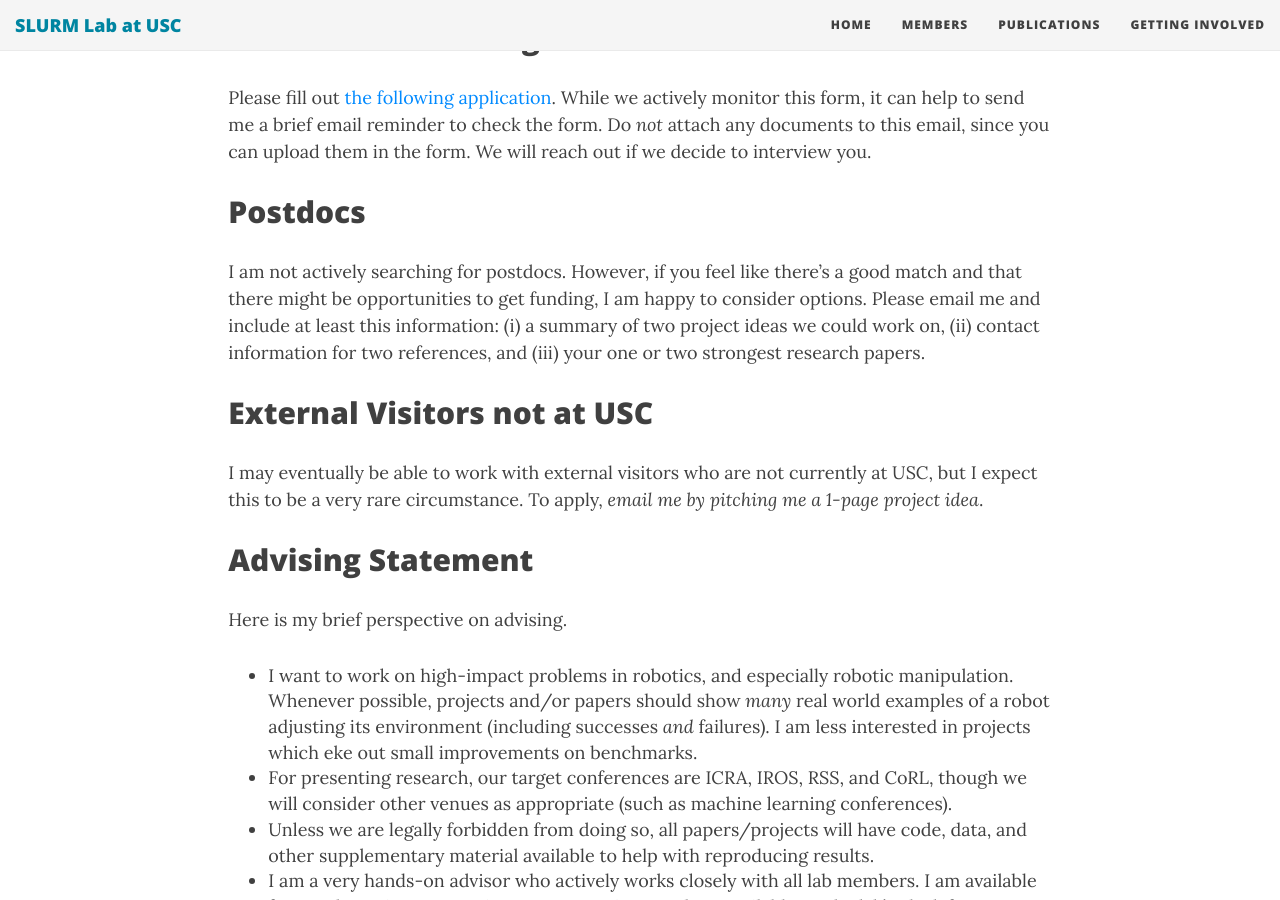
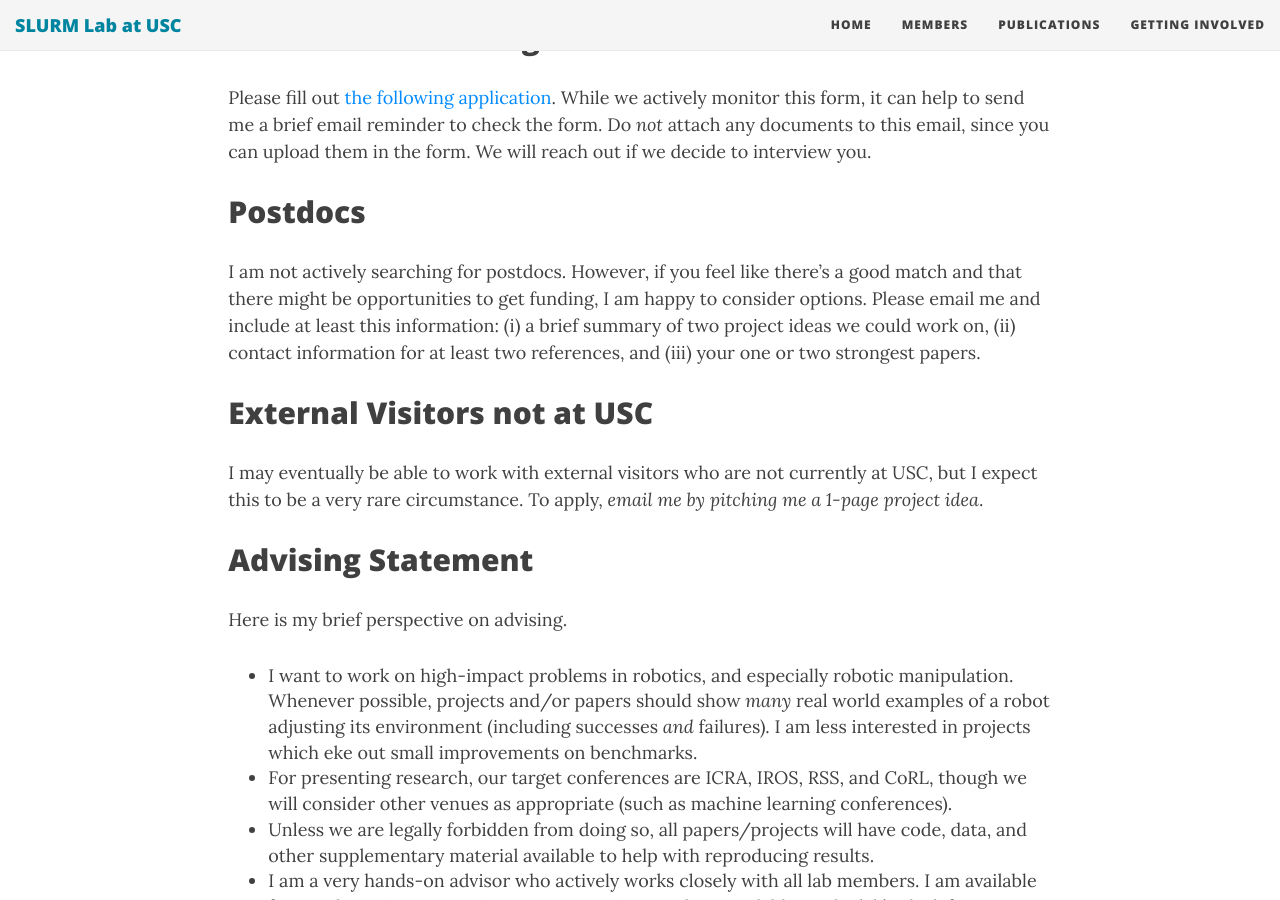
Before and after one commit to slurm-lab-usc/slurm-lab-usc.github.io, a Jekyll site: the page built from getting_involved.md, in a window 1280 px wide and 900 px high, scrolled down 1417 px. Built offline with Jekyll 4.4.1, drawn with Linux system fonts in a browser that asks for light colours; nearby versions of some CDN libraries.

Commit message:
Update getting_involved.md

```diff
--- a/getting_involved.md
+++ b/getting_involved.md
@@ -62,8 +62,8 @@ will reach out if we decide to interview you.
 I am not actively searching for postdocs. However, if you feel like there's a
 good match and that there might be opportunities to get funding, I am happy to
 consider options. Please email me and include at least this information: (i) a
-summary of two project ideas we could work on, (ii) contact information for two
-references, and (iii) your one or two strongest research papers.
+brief summary of two project ideas we could work on, (ii) contact information
+for at least two references, and (iii) your one or two strongest papers.
 
 ## External Visitors not at USC
 
```
